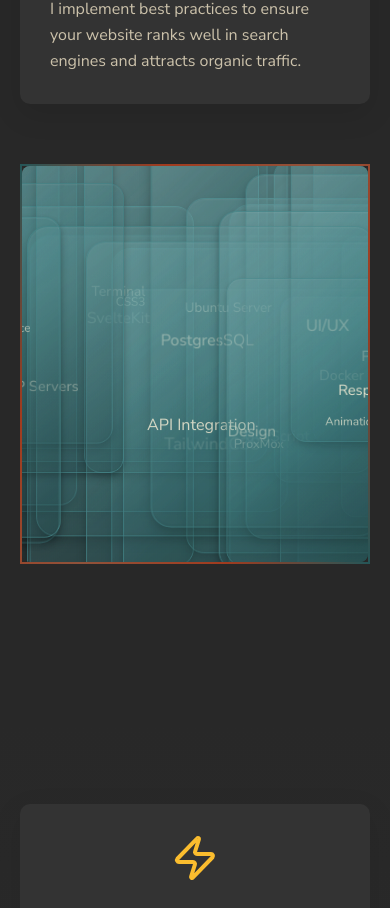
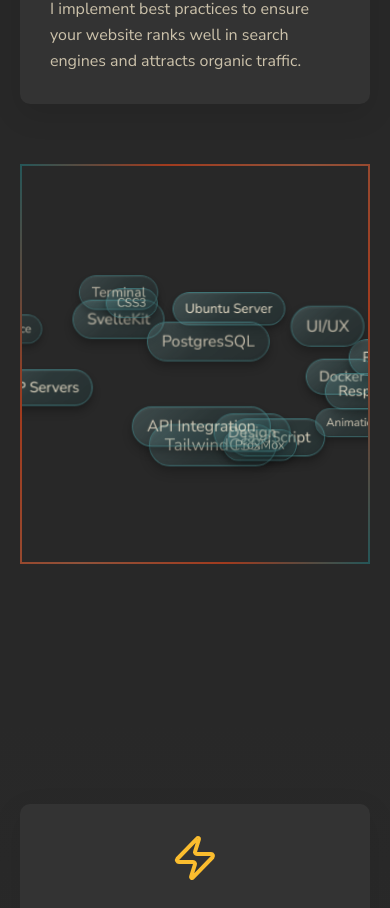
Before and after one commit to JamesN-dev/blazing-fast-portfolio, a SvelteKit app: page / in a window 390 px wide. Shown: the part 2279-3187 px from the top of the page. Built offline with nearby package versions, Linux system fonts and the light colour scheme.

Commit message:
[fix] - skill tags where large squares when in mobile width. - feature-cards where 3 wide at max width instead of 2x2.

```diff
--- a/src/routes/+page.svelte
+++ b/src/routes/+page.svelte
@@ -733,10 +733,7 @@
 </section>
 
 <style>
-
-
 	.hero {
-
 		min-height: clamp(600px, 100vh, 900px);
 		padding: 8rem 2rem 2rem 2rem;
 		display: grid;
@@ -1152,7 +1149,7 @@
 
 	.feature-cards-grid {
 		display: grid;
-		grid-template-columns: repeat(auto-fit, minmax(min(280px, 100%), 1fr));
+		grid-template-columns: repeat(auto-fit, minmax(min(400px, 100%), 1fr));
 		gap: var(--space-8);
 		margin: 0 auto;
 	}
@@ -1246,39 +1243,46 @@
 			gap: 10px;
 			height: auto;
 			padding: 20px;
-			/* Center the grid content */
 			place-items: center;
 		}
 
 		.skills-cloud {
+			/* CHANGE: Remove display: contents, use grid instead */
 			position: static;
 			width: 100%;
-			height: auto;
-
+			height: 100%;
 			transform: none;
-			display: contents; /* Let children participate in the grid layout */
+			display: grid;
+			grid-template-columns: repeat(4, 1fr);
+			grid-template-rows: repeat(4, 1fr);
+			gap: 10px;
+			place-items: center;
 		}
 
 		.skill-tag {
-			position: static;
+			/* CHANGE: Keep position: absolute for transforms to work */
+			position: relative;
 			backface-visibility: visible;
 			display: flex;
 			justify-content: center;
 			align-items: center;
 			will-change: auto;
-
-			/* Ensure each skill is centered in its grid cell */
-			width: 100%;
-			height: 100%;
+			width: auto;
+			height: auto;
+			min-width: auto;
+			min-height: auto;
+			/* Allow small transforms within grid cells */
+			transform-origin: center;
 		}
 
 		.skill-tag a {
-			width: auto; /* Let the text determine width */
+			width: auto;
+			height: auto;
 			text-align: center;
 			white-space: nowrap;
 			border: 1px solid rgba(255, 255, 255, 0.2);
-			/* Ensure the link fills the available space appropriately */
 			display: inline-block;
+			padding: 8px 14px;
 		}
 	}
 
```
Also changed, not shown: src/routes/robots.txt/+server.js (renamed from src/routes/robots.txt/server.js), static/images/fireball-logo.png (deleted), 1 other file (tests, documents, lock files or other folders).
